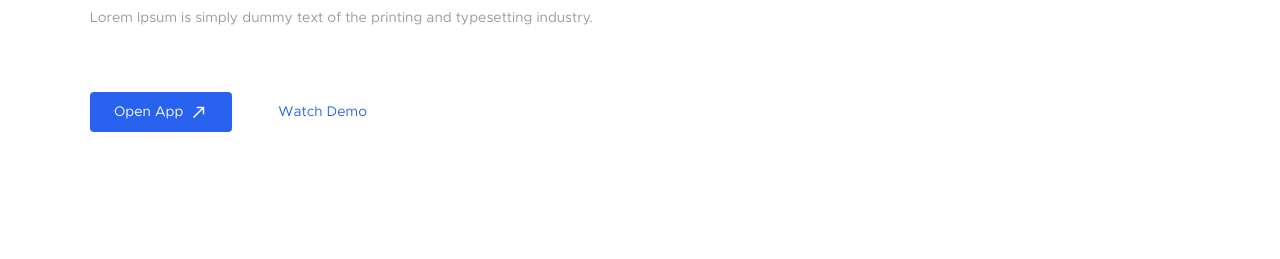
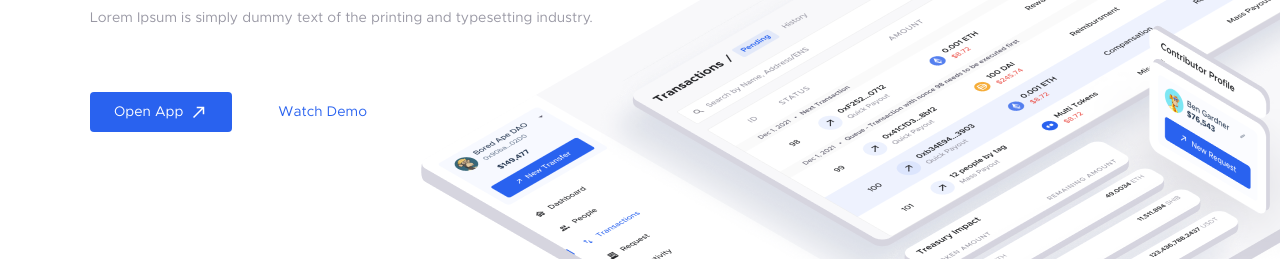
Before and after one commit to SilentArrtist/PaymentOs, a plain HTML site: page index.html in a window 1280 px wide. Shown: the part 331-590 px from the top of the page. Drawn offline with Linux system fonts and the light colour scheme; the site is published under a folder, as on GitHub Pages, so addresses that start at the root find nothing.

Commit message:
Update index.html

```diff
--- a/index.html
+++ b/index.html
@@ -93,7 +93,7 @@
                         </div>
                     </div>
                     <div class="hero_bg_image">
-                        <img src="/img/hero_img.png" alt="">
+                        <img src="img/hero_img.png" alt="">
                     </div>
                 </div>
             </div>
```
